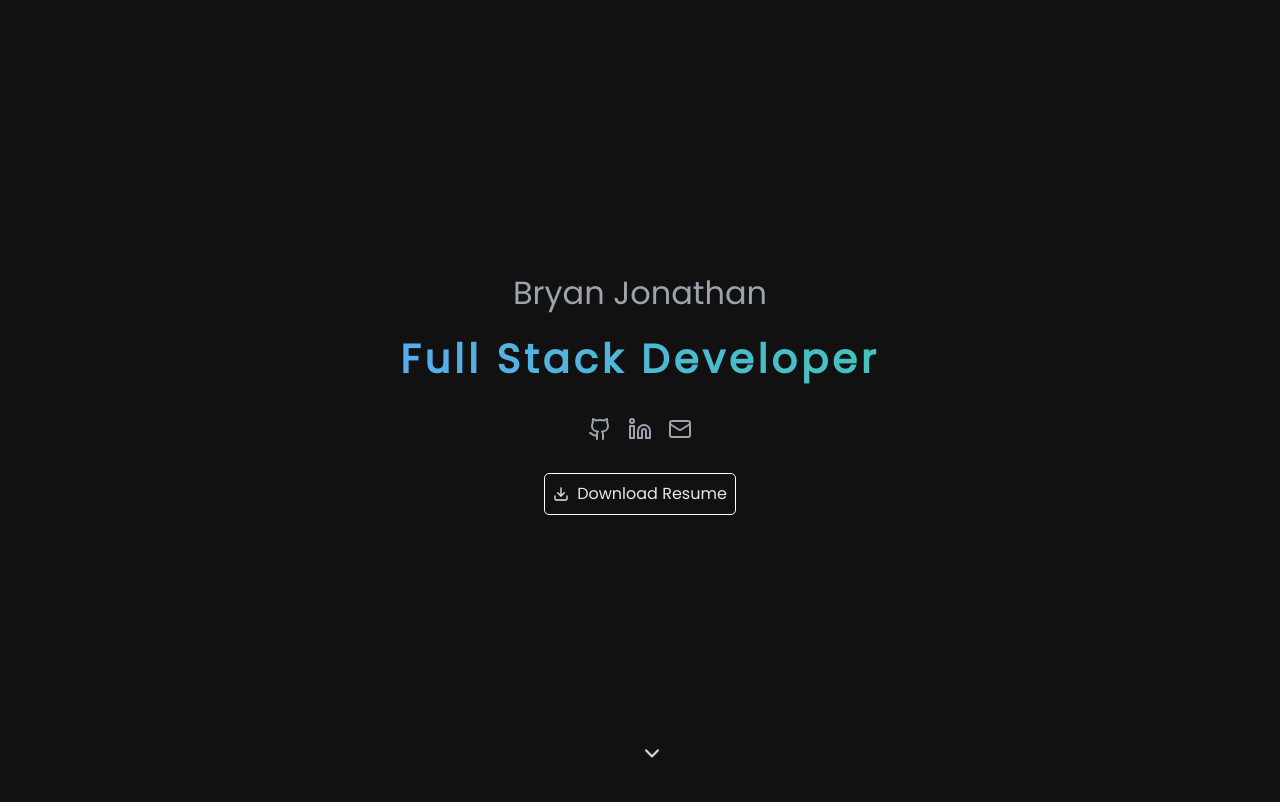
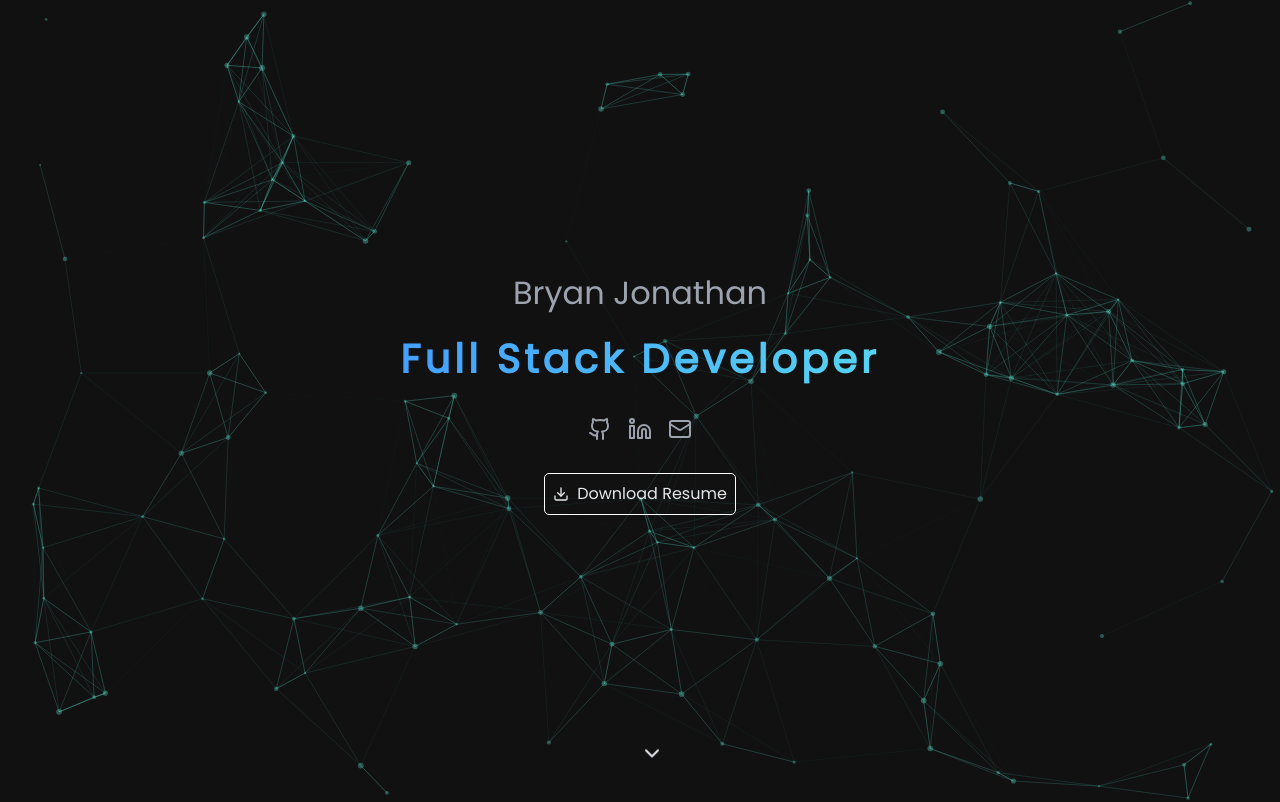
Before and after one commit to bryannjonathan/personal-website, a Next.js app: page / in a window 1280 px wide. Shown: the top 802 px of the page. Built offline with nearby package versions, Linux system fonts and the light colour scheme.

Commit message:
Added tsparticles into the project

```diff
--- a/package.json
+++ b/package.json
@@ -9,6 +9,9 @@
     "lint": "next lint"
   },
   "dependencies": {
+    "@tsparticles/engine": "^3.8.1",
+    "@tsparticles/react": "^3.0.0",
+    "@tsparticles/slim": "^3.8.1",
     "class-variance-authority": "^0.7.1",
     "clsx": "^2.1.1",
     "jquery": "^3.7.1",
--- a/src/app/globals.css
+++ b/src/app/globals.css
@@ -85,14 +85,15 @@ body{
   margin-bottom: 1.5rem;
   animation: fadeIn 1.2s ease-out;
   letter-spacing: 0.1em;
-  background: linear-gradient(90deg, #60a5fa, #34d399); /* Blue to teal gradient */
+  /* background: linear-gradient(90deg, #60a5fa, #34d399); */
+  background: linear-gradient(90deg, #4095FF, #66FFE8);
   -webkit-background-clip: text;
   background-clip: text;
   -webkit-text-fill-color: transparent;
   display: inline-block;
   padding: 0.25rem 0;
   background-size: 200%;
-  animation: fadeIn 1.2s ease-out, gradientScroll 5s linear infinite; /* Add the gradient scroll animation */
+  animation: fadeIn 1.2s ease-out, gradientScroll 3s linear infinite; /* Add the gradient scroll animation */
 }
 
 .social-links {
--- a/src/app/page.tsx
+++ b/src/app/page.tsx
@@ -1,6 +1,6 @@
 "use client";
 
-import { useEffect, useState, useRef } from "react";
+import { useEffect, useState, useRef, useCallback } from "react";
 import { IoLogoLinkedin, IoLogoGithub, IoMailUnread } from "react-icons/io5";
 import { Github, Linkedin, Mail, Download, ChevronDown } from "lucide-react";
 import toast from "react-hot-toast";
@@ -11,7 +11,7 @@ import Footer from "@/components/footer/footer";
 import ExpCard from "@/components/experience card/expCard";
 import ProjectCard from "@/components/project/projectCard";
 import EducationCard from "@/components/education card/educationCard";
-// import { Button } from "@/components/ui/button";
+import ParticlesBackground from "@/components/particle background/particleBackground";
 
 // list
 import schoolList from "./lists/educationList";
@@ -22,7 +22,6 @@ import { FiDownload } from "react-icons/fi";
 
 export default function Home() {
   const flashlightRef = useRef<HTMLDivElement>(null)
-
 
   const copyLink = () => {
     try{
@@ -58,6 +57,7 @@ export default function Home() {
 
   return (
     <main className="home">
+      <ParticlesBackground />
       {/* <div ref={flashlightRef} className="flashlight"></div> */}
 
       <section className="hero">
--- /dev/null
+++ b/src/components/particle background/particleBackground.css
@@ -0,0 +1,9 @@
+.particles-container {
+  position: fixed;
+  top: 0;
+  left: 0;
+  width: 100%;
+  height: 100%;
+  z-index: 0;
+  pointer-events: none;
+}
--- /dev/null
+++ b/src/components/particle background/particleBackground.tsx
@@ -0,0 +1,88 @@
+"use client"; // Required for Next.js App Router
+
+import { useCallback, useEffect, useState } from "react";
+import Particles, { initParticlesEngine } from "@tsparticles/react";
+import type { Engine, Container } from "@tsparticles/engine";
+import { loadSlim } from "@tsparticles/slim"; // Load slim version for better performance
+
+const ParticlesBackground = () => {
+  const [init, setInit] = useState(false);
+
+  // Initialize tsparticles (only once per app lifecycle)
+  useEffect(() => {
+    initParticlesEngine(async (engine: Engine) => {
+      await loadSlim(engine); // Load the slim version
+    }).then(() => {
+      setInit(true);
+    });
+  }, []);
+
+  // Callback when particles finish loading
+  const particlesLoaded = useCallback(async (container?: Container): Promise<void> => {
+    console.log("Particles container loaded:", container);
+  }, []);
+
+
+  return (
+    <>
+      {init && (
+        <Particles
+          id="tsparticles"
+          particlesLoaded={particlesLoaded}
+          className="particles-container"
+          options={{
+            background: {
+              color: {
+                value: "transparent", // Transparent background
+              },
+            },
+            fpsLimit: 60,
+            interactivity: {
+              events: {
+                onClick: { enable: true, mode: "push" },
+                onHover: { enable: true, mode: "repulse" },
+                // resize: true,
+              },
+              modes: {
+                push: { quantity: 4 },
+                repulse: { distance: 200, duration: 0.4 },
+              },
+            },
+            particles: {
+              color: { value: "#66FFE8" }, // Your primary color
+              links: {
+                color: "#66FFE8",
+                distance: 150,
+                enable: true,
+                opacity: 0.2,
+                width: 1,
+              },
+              move: {
+                direction: "none",
+                enable: true,
+                outModes: { default: "bounce" },
+                random: true,
+                speed: 0.8,
+                straight: false,
+              },
+              number: {
+                density: {
+                  enable: true,
+                  width: 800, // ✅ Corrected from "area" to "width"
+                  height: 800, // ✅ Corrected from "area" to "height"
+                },
+                value: 80,
+              },
+              opacity: { value: 0.3 },
+              shape: { type: "circle" },
+              size: { value: { min: 1, max: 3 } },
+            },
+            detectRetina: true,
+          }}
+        />
+      )}
+    </>
+  );
+};
+
+export default ParticlesBackground;
--- a/src/components/project/projectCard.css
+++ b/src/components/project/projectCard.css
@@ -15,7 +15,7 @@
   width: 100%;
   height: 100%;
 
-  transition: transform 0.4s ease-in-out;
+  transition: transform 0.2s ease-in-out;
 }
 
 .project-overlay {
```
Also changed, not shown: 1 other file (tests, documents, lock files or other folders).
